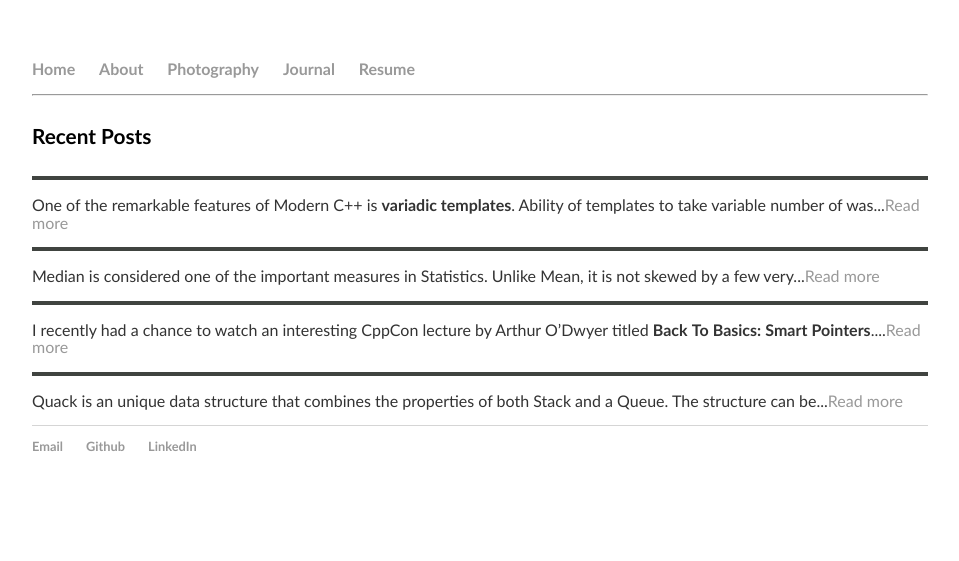
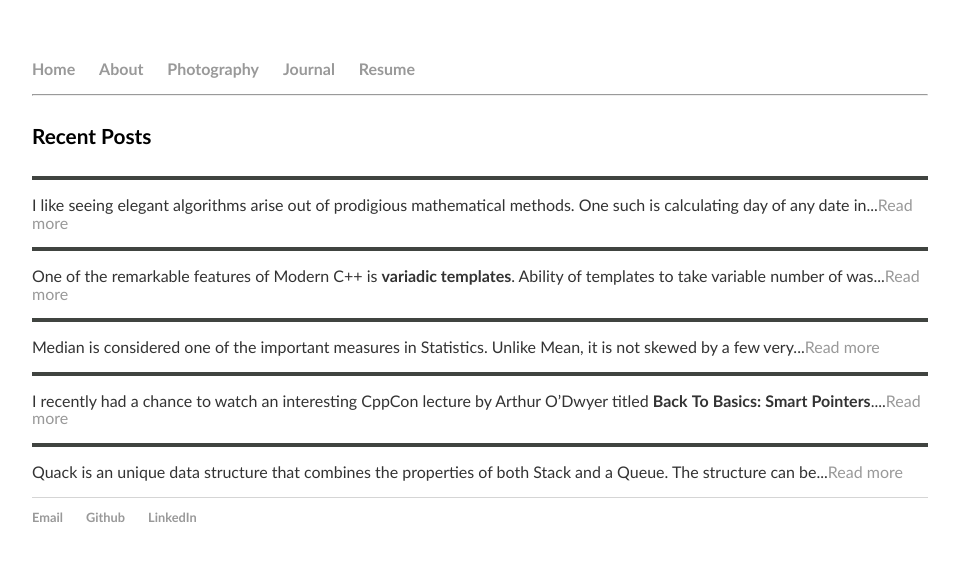
Before and after one commit to vivekgautham/vivekgautham.github.io, a Jekyll site: the page built from index.html, in a window 1280 px wide. Shown: the top 561 px of the page, without its empty margins (160-1119 px from the left). Built offline with Jekyll 4.4.1, drawn with Linux system fonts in a browser that asks for light colours; nearby versions of some CDN libraries; some of the changed lines change nothing that is shown.

Commit message:
Adding Day of the Date...

````diff
--- /dev/null
+++ b/_posts/2020-07-04-day-of-the-date.md
@@ -0,0 +1,84 @@
+---
+layout: post
+title: "Day of the date"
+date: 2020-07-04
+categories: [Math, Algorithms, C++]
+tags: [Gauss]
+---
+
+I like seeing elegant algorithms arise out of prodigious mathematical methods. One such is calculating day of any date in O(1).
+Let's take a look at the implementation.
+
+``` cpp
+
+int getDay(std::vector<int> date){
+    int m=date[0], d=date[1], y = date[2];
+    std::array<int, 12> vy = {11, 12, 1, 2, 3, 4, 5, 6, 7, 8, 9, 10};
+    y -= m < 3;
+    auto r = (y + y/4 - y/100 + y/400 + (int)(float(vy[m-1])*2.6-0.2) + d);
+    r %= 7;
+    return r;
+}
+
+```
+
+The variable _vy_ here represents month index of a year. But, that's weird, why are we assuming January as 11th month and March as 1st month? and why are we subtracting 1 from year if original month provided is less than 3. The reason is interesting which we will get into  towards the end.
+
+First, we get into the meat of the formula where we adjust for the leap year
+
+Explanation behind this part __y/4 - y/100 + y/400__ is fairly simple.
+
+- _Divisible by 4_ --> then Leap Year, add 1 --> _Divisible by 100_, subtract 1 as its non-leap -> unless _Divisible by 400_, add 1 as its leap year.
+
+Before we dig into rest of the formula, lets clarify what our function returns. Our function is goint to be returning integer ranging from 0-6 where 0 denotes Sunday & 6 is Saturday.
+
+The following is the calendar of first year (Y=1) in Gregorian calendar. _(Year 0 doesn't exist)_
+
+                                1st Year
+
+      January                   February                   March
+Mo Tu We Th Fr Sa Su      Mo Tu We Th Fr Sa Su      Mo Tu We Th Fr Sa Su
+ 1  2  3  4  5  6  7                1  2  3  4                1  2  3  4
+ 8  9 10 11 12 13 14       5  6  7  8  9 10 11       5  6  7  8  9 10 11
+15 16 17 18 19 20 21      12 13 14 15 16 17 18      12 13 14 15 16 17 18
+22 23 24 25 26 27 28      19 20 21 22 23 24 25      19 20 21 22 23 24 25
+29 30 31                  26 27 28                  26 27 28 29 30 31
+
+       April                      May                       June
+Mo Tu We Th Fr Sa Su      Mo Tu We Th Fr Sa Su      Mo Tu We Th Fr Sa Su
+                   1          1  2  3  4  5  6                   1  2  3
+ 2  3  4  5  6  7  8       7  8  9 10 11 12 13       4  5  6  7  8  9 10
+ 9 10 11 12 13 14 15      14 15 16 17 18 19 20      11 12 13 14 15 16 17
+16 17 18 19 20 21 22      21 22 23 24 25 26 27      18 19 20 21 22 23 24
+23 24 25 26 27 28 29      28 29 30 31               25 26 27 28 29 30
+30
+
+        July                     August                  September
+Mo Tu We Th Fr Sa Su      Mo Tu We Th Fr Sa Su      Mo Tu We Th Fr Sa Su
+                   1             1  2  3  4  5                      1  2
+ 2  3  4  5  6  7  8       6  7  8  9 10 11 12       3  4  5  6  7  8  9
+ 9 10 11 12 13 14 15      13 14 15 16 17 18 19      10 11 12 13 14 15 16
+16 17 18 19 20 21 22      20 21 22 23 24 25 26      17 18 19 20 21 22 23
+23 24 25 26 27 28 29      27 28 29 30 31            24 25 26 27 28 29 30
+30 31
+
+      October                   November                  December
+Mo Tu We Th Fr Sa Su      Mo Tu We Th Fr Sa Su      Mo Tu We Th Fr Sa Su
+ 1  2  3  4  5  6  7                1  2  3  4                      1  2
+ 8  9 10 11 12 13 14       5  6  7  8  9 10 11       3  4  5  6  7  8  9
+15 16 17 18 19 20 21      12 13 14 15 16 17 18      10 11 12 13 14 15 16
+22 23 24 25 26 27 28      19 20 21 22 23 24 25      17 18 19 20 21 22 23
+29 30 31                  26 27 28 29 30            24 25 26 27 28 29 30
+                                                    31
+
+
+Given any year, the same date next year will be the next day (_365%7 = 1_), unless the given year/next year is a leap year, in which case it shifts two days or one day depending on whether date falling in January/February or March to December. In order to avoid this complexity, if we consider March to be the start of the year, January & February to be the last two months of previous year, we can always add 1 to the end if its given year/previous year is leap year. As we set the concept of __Virtual Year__ clear, now, all it comes down to is
+
+- subtracting 1 if month is Jan/Feb
+- adding 1 if year obtained after previous step is leap
+
+And finally, what is the mystery __vy[m-1])*2.6-0.2__?  This is where we do projections. Our first month (March) in the 1st Virual Year falls on Thursday, The previous year Year 0 which didn't exist is a hypothetical leap year consiting of 366 days. So, if, first day of the first month (March) in the 1st Virual Year is Thursday, then rewinding 366 days back it is Tuesday (2).
+
+{0, 3, 2, 5, 0, 3, 5, 1, 4, 6, 2, 4}
+       ^
+So, essentially we get the above sequence of days, which incidentically equals to floor(2.6*{11, 12, 1, 2, 3, 4, 5, 6, 7, 8, 9, 10} - 0.2).
--- a/css/main.css
+++ b/css/main.css
@@ -17,7 +17,7 @@ nav ul li, footer ul li { display: inline; margin-right: 20px; }
 footer { border-top: 1px solid #d5d5d5; font-size: .8em; }
 
 /* Blog */
-ul.posts { margin: 20px auto 40px; font-size: 1.5em; }
+ul.posts { margin: 20px auto 40px; font-size: 1.2em; }
 ul.posts li { list-style: none; margin: 12px; }
 
 /* CV */
````
